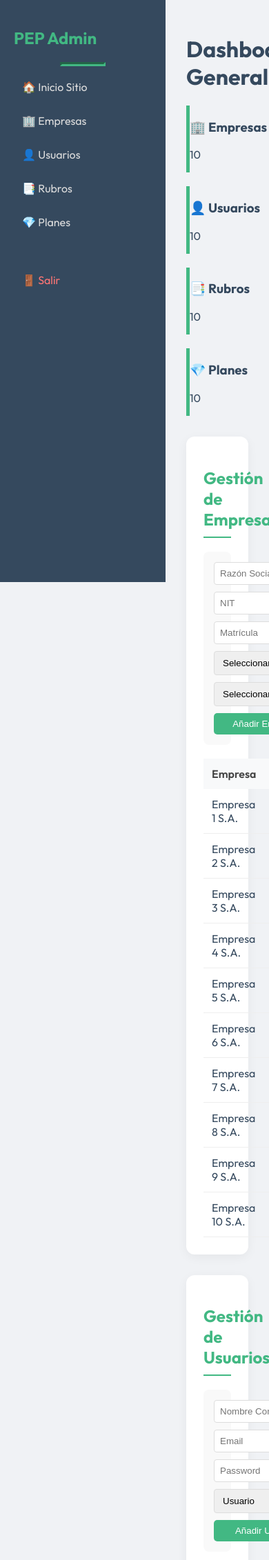
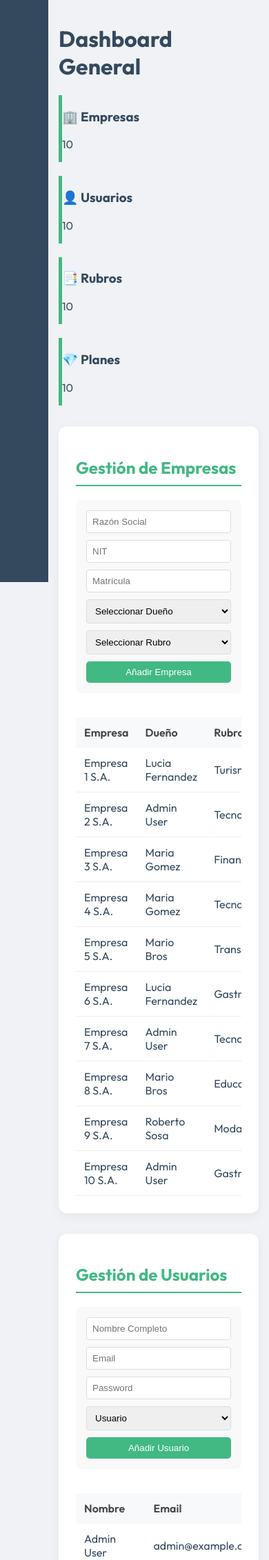
Before and after one commit to willitron/Pep_Proyect, a Flask app: page /admin in a window 390 px wide; the page is wider, and only the part inside the window is pictured. Shown: the top 2262 px of that part at 69% size. Run offline with Flask 3, Linux system fonts and the light colour scheme; a user stored in the database is signed in; data comes from the database, SQL or seed files in the repository.

Commit message:
Fix: Mobile responsive dashboard and login redirect

```diff
--- a/app.py
+++ b/app.py
@@ -64,6 +64,8 @@ def login():
             session['user_id'] = user['id']
             session['user_name'] = user['nombre']
             session['user_role'] = user['tipo']
+            if user['tipo'] == 'admin':
+                return redirect(url_for('admin_dashboard'))
             return redirect(url_for('index'))
         else:
             return "Login Fallido. Intente admin@example.com / admin123"
--- a/templates/admin.html
+++ b/templates/admin.html
@@ -20,6 +20,7 @@
             padding: 20px;
             box-sizing: border-box;
             z-index: 100;
+            transition: 0.3s;
         }
 
         .main-content {
@@ -28,6 +29,31 @@
             padding: 30px;
             box-sizing: border-box;
             width: calc(100% - var(--sidebar-width));
+            transition: 0.3s;
+        }
+
+        @media (max-width: 768px) {
+            .sidebar {
+                width: 70px;
+                padding: 10px;
+                overflow: hidden;
+            }
+            .sidebar h2, .sidebar hr, .sidebar span { display: none; }
+            .sidebar a { text-align: center; font-size: 20px; padding: 15px 0; }
+            .main-content {
+                margin-left: 70px;
+                width: calc(100% - 70px);
+                padding: 15px;
+            }
+            .grid-stats { grid-template-columns: 1fr; }
+            .form-inline { grid-template-columns: 1fr; }
+            .table-container { overflow-x: auto; }
+        }
+
+        .table-container {
+            width: 100%;
+            overflow-x: auto;
+            -webkit-overflow-scrolling: touch;
         }
 
         .section-card {
@@ -66,12 +92,12 @@
     <div class="sidebar">
         <h2 style="color: var(--vue-green)">PEP Admin</h2>
         <hr style="border-color: rgba(255,255,255,0.1)">
-        <a href="/">🏠 Inicio Sitio</a>
-        <a href="#sec-empresas">🏢 Empresas</a>
-        <a href="#sec-usuarios">👤 Usuarios</a>
-        <a href="#sec-rubros">📑 Rubros</a>
-        <a href="#sec-planes">💎 Planes</a>
-        <a href="{{ url_for('logout') }}" style="margin-top: 40px; color: #ff7675;">🚪 Salir</a>
+        <a href="/"><span>🏠 Inicio Sitio</span></a>
+        <a href="#sec-empresas"><span>🏢 Empresas</span></a>
+        <a href="#sec-usuarios"><span>👤 Usuarios</span></a>
+        <a href="#sec-rubros"><span>📑 Rubros</span></a>
+        <a href="#sec-planes"><span>💎 Planes</span></a>
+        <a href="{{ url_for('logout') }}" style="margin-top: 40px; color: #ff7675;"><span>🚪 Salir</span></a>
     </div>
 
     <div class="main-content">
@@ -101,6 +127,7 @@
                 </select>
                 <button type="submit" class="btn-add">Añadir Empresa</button>
             </form>
+            <div class="table-container">
                 <table>
                     <thead>
                         <tr><th>Empresa</th><th>Dueño</th><th>Rubro</th><th>Estado</th><th>Acciones</th></tr>
@@ -118,6 +145,7 @@
                     </tbody>
                 </table>
             </div>
+        </div>
 
         <!-- SECCION USUARIOS -->
         <div class="section-card" id="sec-usuarios">
@@ -132,6 +160,7 @@
                 </select>
                 <button type="submit" class="btn-add">Añadir Usuario</button>
             </form>
+            <div class="table-container">
                 <table>
                     <thead>
                         <tr><th>Nombre</th><th>Email</th><th>Tipo</th><th>Acciones</th></tr>
@@ -148,6 +177,7 @@
                     </tbody>
                 </table>
             </div>
+        </div>
 
         <!-- SECCION RUBROS -->
         <div class="section-card" id="sec-rubros">
@@ -157,6 +187,7 @@
                 <input type="text" name="descripcion" placeholder="Descripción">
                 <button type="submit" class="btn-add">Añadir Rubro</button>
             </form>
+            <div class="table-container">
                 <table>
                     <thead>
                         <tr><th>Nombre</th><th>Descripción</th><th>Acciones</th></tr>
@@ -172,6 +203,7 @@
                     </tbody>
                 </table>
             </div>
+        </div>
 
         <!-- SECCION PLANES -->
         <div class="section-card" id="sec-planes">
@@ -183,6 +215,7 @@
                 <label><input type="checkbox" name="destacado" value="1"> Destacado</label>
                 <button type="submit" class="btn-add">Añadir Plan</button>
             </form>
+            <div class="table-container">
                 <table>
                     <thead>
                         <tr><th>Nombre</th><th>P. Mensual</th><th>P. Anual</th><th>Destacado</th><th>Acciones</th></tr>
@@ -200,6 +233,7 @@
                     </tbody>
                 </table>
             </div>
+        </div>
 
     </div>
 
```
Lines whose indentation alone changed are shown as unchanged.
